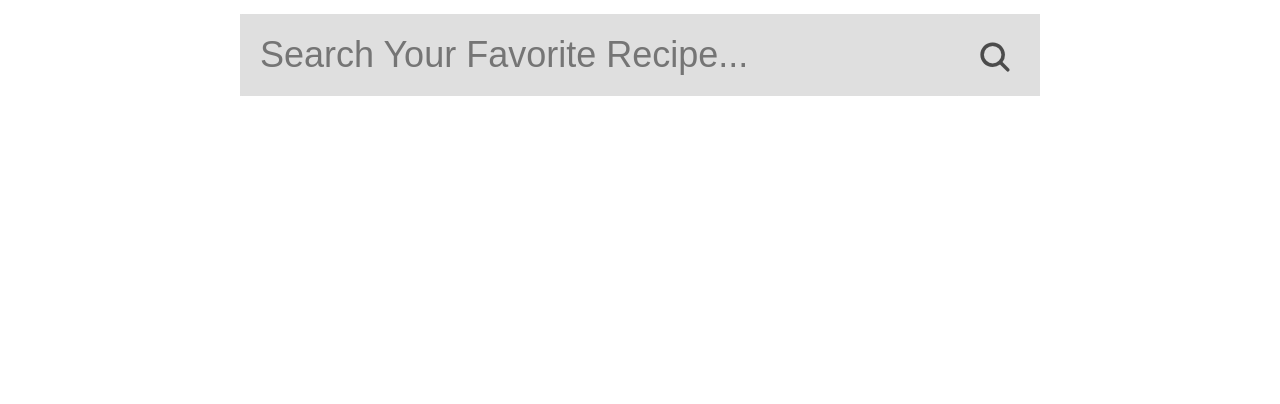
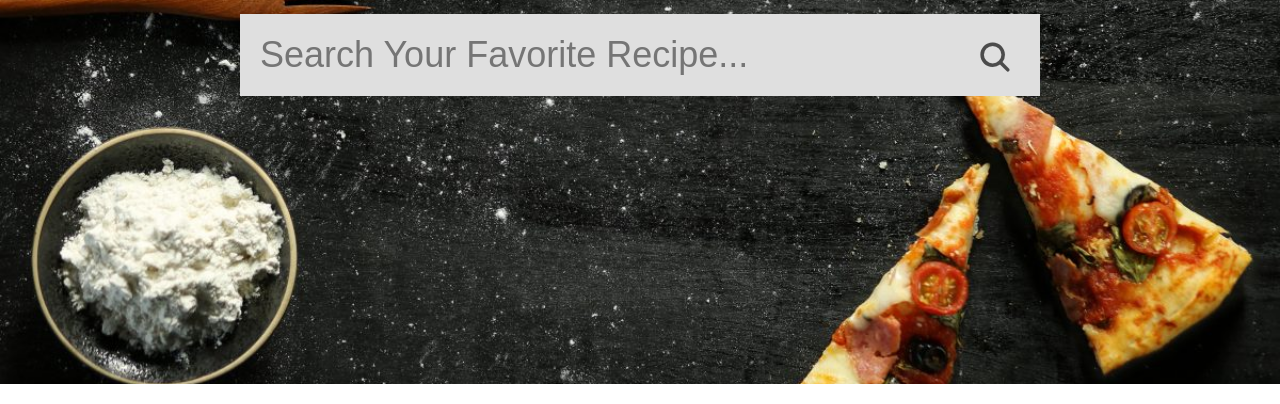
Before and after one commit to antoniaciobanu/FoodApp, a plain HTML site: page index.html in a window 1280 px wide. Shown: the part 416-820 px from the top of the page. Drawn offline with nearby package versions, Linux system fonts and the light colour scheme.

Commit message:
Update index.html

```diff
--- a/index.html
+++ b/index.html
@@ -10,6 +10,7 @@
 </head>
 
 <body>
+    <div class="body1">
   <nav class="nav">
     <div class="container">
         <div class="logo">
@@ -34,6 +35,7 @@
 
     </div>
   </section>
+    </div>
     <div class="search-result">
         <!-- <div class="item">
           <img src="./img-1.jpg" alt="">
```
